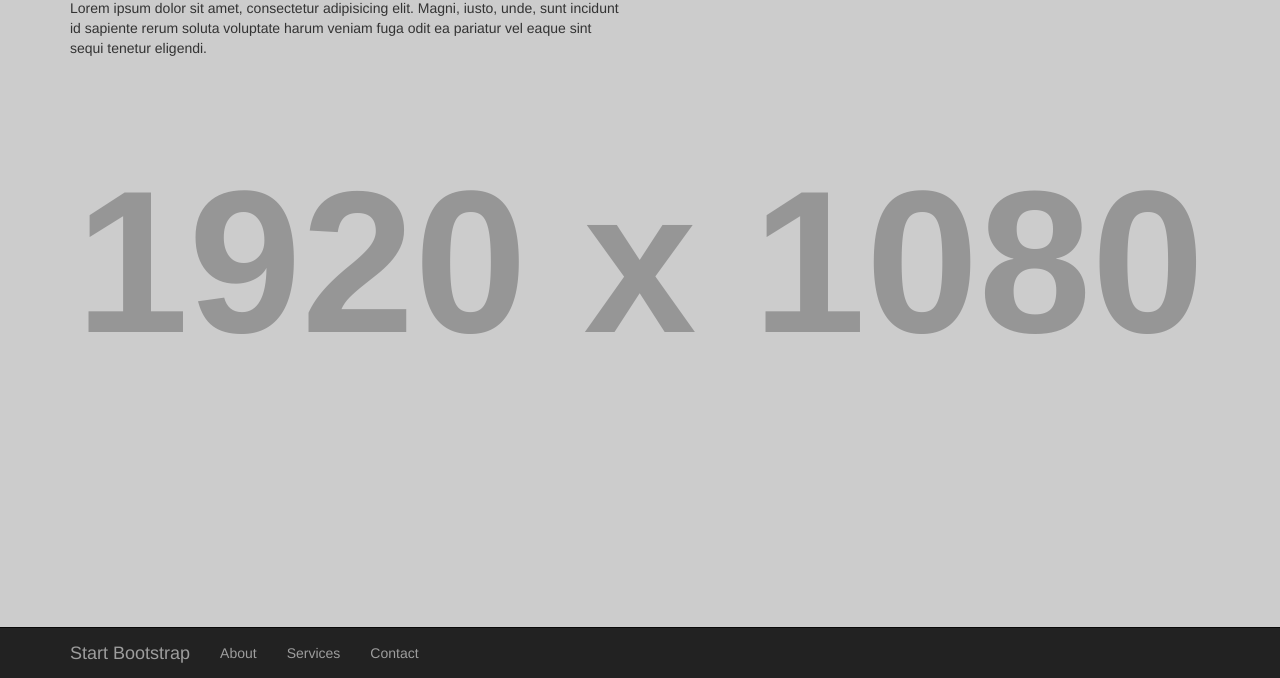
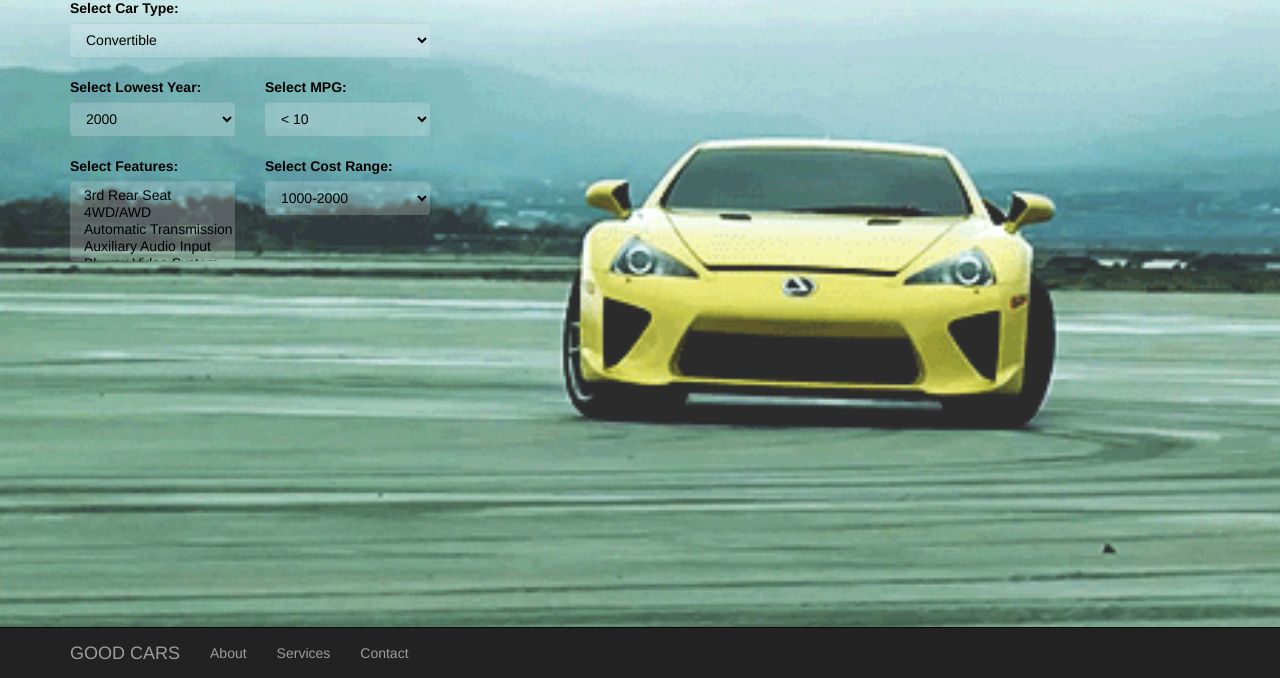
Before and after one commit to ConnorJ/Cars, a plain HTML site: page index.html in a window 1280 px wide. Shown: the part 122-800 px from the top of the page. Drawn offline with Linux system fonts and the light colour scheme; placeholder pictures from the web are drawn by us.

Commit message:
homepage update

```diff
--- a/css/the-big-picture.css
+++ b/css/the-big-picture.css
@@ -11,7 +11,11 @@ body {
 }
 
 .full {
-  background: url(http://placehold.it/1920x1080) no-repeat center center fixed;
+  background: url(../img/background.gif) no-repeat center center fixed;
+
+
+
+
   -webkit-background-size: cover;
   -moz-background-size: cover;
   -o-background-size: cover;
--- a/index.html
+++ b/index.html
@@ -10,7 +10,7 @@
     <meta name="description" content="">
     <meta name="author" content="">
 
-    <title>The Big Picture - Start Bootstrap Template</title>
+    <title>Cars</title>
 
     <!-- Bootstrap Core CSS -->
     <link href="css/bootstrap.min.css" rel="stylesheet">
@@ -40,7 +40,7 @@
                     <span class="icon-bar"></span>
                     <span class="icon-bar"></span>
                 </button>
-                <a class="navbar-brand" href="#">Start Bootstrap</a>
+                <a class="navbar-brand" href="#">GOOD CARS</a>
             </div>
             <!-- Collect the nav links, forms, and other content for toggling -->
             <div class="collapse navbar-collapse" id="bs-example-navbar-collapse-1">
@@ -61,14 +61,126 @@
         <!-- /.container -->
     </nav>
 
+    <style>
+        .transparent-input{
+           color: black;
+           background-color:rgba(255,255,255,0.2) !important;
+           border:white !important;
+        }
+        .text-color{
+          color: black;
+        }
+    </style>
+
     <!-- Page Content -->
-    <div class="container">
+    <div class="container text-color">
         <div class="row">
-            <div class="col-md-6 col-sm-12">
-                <h1>The Big Picture</h1>
-                <p>Lorem ipsum dolor sit amet, consectetur adipisicing elit. Magni, iusto, unde, sunt incidunt id sapiente rerum soluta voluptate harum veniam fuga odit ea pariatur vel eaque sint sequi tenetur eligendi.</p>
+            <div class="col-md-4 col-sm-12">
+                <h1>Search a Car</h1>
+                <div class="form-group">
+                    <div class="row">
+                      <div class="col-md-12">
+                        <label for="car_type">Select Car Type:</label>
+                        <select class="form-control transparent-input" id="car_type">
+                        <option>Convertible</option>
+                        <option>Crossover</option>
+                        <option>Luxury</option>
+                        <option>Hybrids</option>
+                        <option>Minivan</option>
+                        <option>Pickup Truck</option>
+                        <option>SUV</option>
+                        <option>Sports Car</option>
+                        <option>Wagon</option>
+                        <option>Coupe</option>
+                        <option>Sedan</option>
+                        </select>
+                      </div>
+                    </div>
+                	</br>
+                    <div class="row">
+                      <div class="col-md-6">
+                        <label for="low_year">Select Lowest Year:</label>
+                        <select class="form-control transparent-input" id="low_year">
+                        <option>2000</option>
+                        <option>2001</option>
+                        <option>2002</option>
+                        <option>2003</option>
+                        <option>2004</option>
+                        <option>2005</option>
+                        <option>2006</option>
+                        <option>2007</option>
+                        <option>2008</option>
+                        <option>2009</option>
+                        <option>2010</option>
+                        <option>2011</option>
+                        <option>2012</option>
+                        <option>2013</option>
+                        <option>2014</option>
+                        <option>2015</option>
+                        </select>
+                      </div>
+                      <div class="col-md-6">
+                        <label for="MPG">Select MPG:</label>
+                        <select class="form-control transparent-input" id="MPG">
+                          <option> < 10 </option>
+                          <option>10-20</option>
+                          <option>20-30</option>
+                          <option>30-40</option>
+                          <option>40+</option>
+                        </select>
+                      </div>
+                    </div>
+                    </br>
+                    <div class="row">
+                       <div class="col-md-6">
+                        <label for="features">Select Features:</label>
+                        <select class="form-control transparent-input" id="features" multiple>
+                          <option value="1" >3rd Rear Seat</option>
+                          <option>4WD/AWD</option>
+                          <option>Automatic Transmission</option>
+                          <option>Auxiliary Audio Input</option>
+                          <option>Blu-ray Video System</option>
+                          <option>Cruise Control</option>
+                          <option>DVD Video System</option>
+                          <option>Front Seat Heaters</option>
+                          <option>Leather Seats</option>
+                          <option>Manual Transmission</option>
+                          <option>Navigation System</option>
+                          <option>Rear View Camera</option>
+                          <option>Remote Start</option>
+                          <option>Smart Key</option>
+                          <option>Sunroof(s)</option>
+                          <option>Tow Hitch</option>
+                        </select>
+                      </div>
+
+
+
+                      <div class="col-md-6">
+                        <label for="cost">Select Cost Range:</label>
+                        <select class="form-control transparent-input" id="cost">
+                        <option>1000-2000</option>
+                        <option>2000-3000</option>
+                        <option>3000-4000</option>
+                        <option>+5000</option>
+                        </select>
+                      </div>
+
+
+
+                    </div>
+
+
+
+
+
+
             </div>
         </div>
+
+
+
+
         <!-- /.row -->
     </div>
     <!-- /.container -->
```
Also changed, not shown: img/background.gif (added).
